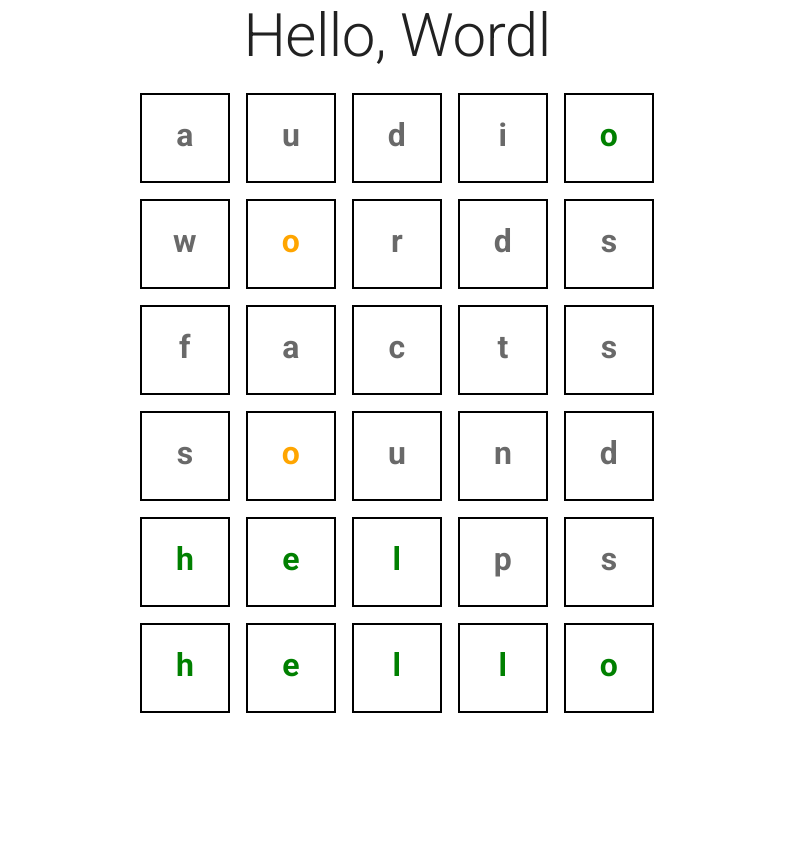
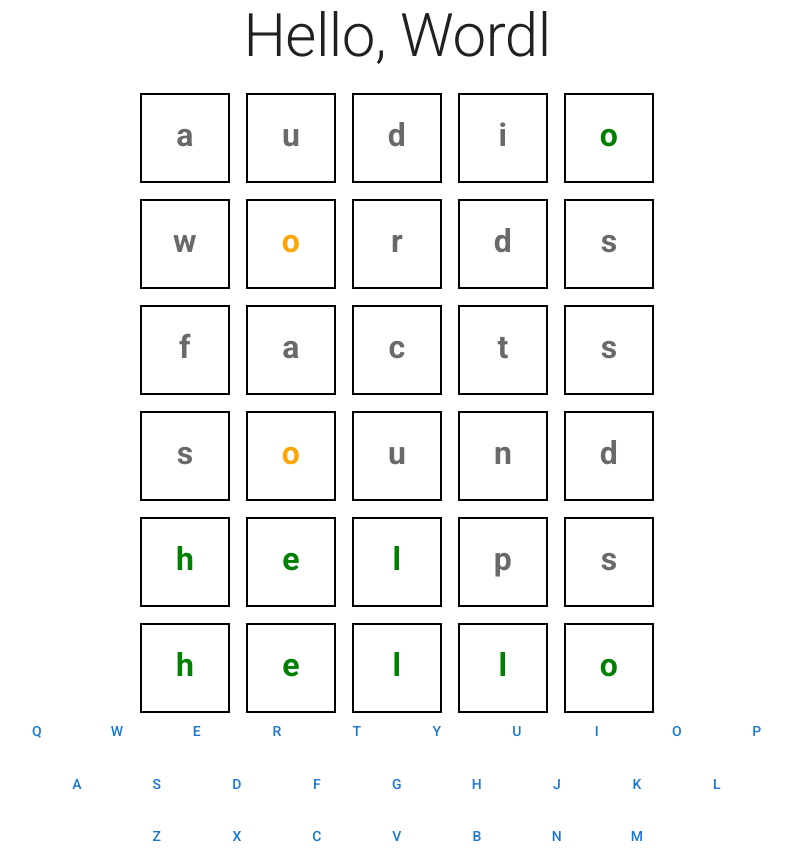
Before and after one commit to pranavavva/wordle, a React (Create React App) app: page / in a window 1280 px wide. Shown: the whole page, without its empty margins (243-1035 px from the left). Before the commit the page ends 800 px from the top, so only its background shows below. Built offline with nearby package versions, Linux system fonts and the light colour scheme.

Commit message:
keyboard except enter and backspace

```diff
--- a/src/App.tsx
+++ b/src/App.tsx
@@ -1,18 +1,27 @@
 import * as React from 'react';
 
 import { Container, Typography } from '@mui/material';
-import WordleGrid from 'features/grid/Grid';
+import WordleGrid from 'features/grid/WordleGrid';
+import Keyboard from 'features/keyboard/Keyboard';
 
 export default function App() {
+  const solution = 'hello';
   return (
-    <Container maxWidth='sm'>
+    <Container maxWidth='md'>
       <Typography variant='h2' component='h1' align='center' gutterBottom>
         Hello, Wordl
       </Typography>
       <WordleGrid
         guesses={['audio', 'words', 'facts', 'sounds', 'helps', 'hello']}
         currentGuess='che'
-        solution='hello'
+        solution={solution}
+      />
+      <Keyboard
+        solution={solution}
+        onChar={char => console.log(char)}
+        onDelete={() => console.log('delete')}
+        onEnter={() => console.log('enter')}
+        guesses={['audio', 'words', 'facts', 'sounds', 'helps', 'hello']}
       />
     </Container>
   );
--- a/src/features/grid/Grid.tsx
+++ b/src/features/grid/WordleGrid.tsx
@@ -2,7 +2,7 @@ import * as React from 'react';
 import { GridRowType } from 'app/types';
 import { MAX_GUESSES } from 'utils/constants';
 import { Grid } from '@mui/material';
-import WordleGridRow from './GridRow';
+import WordleGridRow from './WordleGridRow';
 
 type GridProps = {
   guesses: string[];
--- a/src/features/grid/GridRow.tsx
+++ b/src/features/grid/WordleGridRow.tsx
@@ -3,7 +3,7 @@ import * as React from 'react';
 import { MAX_WORD_LENGTH } from 'utils/constants';
 import getGuessStatuses from 'utils/guess';
 import { Grid } from '@mui/material';
-import WordleCell from './Cell';
+import WordleCell from './WordleCell';
 
 type GridRowProps = {
   type: GridRowType;
--- /dev/null
+++ b/src/features/keyboard/Key.tsx
@@ -0,0 +1,24 @@
+import * as React from 'react';
+import { CellStatus } from 'app/types';
+import { Button } from '@mui/material';
+
+type KeyProps = {
+  children?: React.ReactNode;
+  value: string;
+  width?: number;
+  status?: CellStatus;
+  onClick: (value: string) => void;
+};
+
+export default function Key(props: KeyProps): JSX.Element {
+  const { children, value, width, status, onClick } = props;
+
+  return <Button onClick={() => onClick(value)}>{value}</Button>;
+}
+
+// set default props
+Key.defaultProps = {
+  children: null,
+  width: 40,
+  status: CellStatus.UNSUBMITTED,
+};
--- /dev/null
+++ b/src/features/keyboard/Keyboard.tsx
@@ -0,0 +1,88 @@
+import * as React from 'react';
+import { Grid } from '@mui/material';
+import getGuessStatuses from 'utils/guess';
+import Key from './Key';
+
+type KeyboardProps = {
+  onChar: (value: string) => void;
+  onDelete: () => void;
+  onEnter: () => void;
+  guesses: string[];
+  solution: string;
+};
+
+export default function Keyboard(props: KeyboardProps): JSX.Element {
+  const { onChar, onDelete, onEnter, guesses, solution } = props;
+
+  const charStatuses = guesses.flatMap(guess =>
+    getGuessStatuses(guess, solution)
+  );
+
+  const onClick = (value: string) => {
+    if (value === 'enter') {
+      onEnter();
+    } else if (value === 'delete') {
+      onDelete();
+    } else {
+      onChar(value);
+    }
+  };
+
+  // set up event listeners so users can use their physical keyboard
+  React.useEffect(() => {
+    const listener = (event: KeyboardEvent) => {
+      if (event.key === 'Enter') {
+        onEnter();
+      } else if (event.key === 'Backspace') {
+        onDelete();
+      } else {
+        const key = event.key.toUpperCase();
+        if (key.length === 1 && key.match(/[A-Z]/)) {
+          onChar(key);
+        }
+      }
+    };
+
+    window.addEventListener('keyup', listener);
+
+    return () => {
+      window.removeEventListener('keyup', listener);
+    };
+  }, [onChar, onDelete, onEnter]);
+
+  const row1 = ['Q', 'W', 'E', 'R', 'T', 'Y', 'U', 'I', 'O', 'P'];
+  const row2 = ['A', 'S', 'D', 'F', 'G', 'H', 'J', 'K', 'L'];
+  const row3 = ['Z', 'X', 'C', 'V', 'B', 'N', 'M'];
+
+  return (
+    <Grid container spacing={2} direction='column' alignItems='center'>
+      <Grid item>
+        <Grid container spacing={2} direction='row' justifyContent='center'>
+          {row1.map(char => (
+            <Grid item key={char}>
+              <Key value={char} onClick={onClick} />
+            </Grid>
+          ))}
+        </Grid>
+      </Grid>
+      <Grid item>
+        <Grid container spacing={2} direction='row' justifyContent='center'>
+          {row2.map(char => (
+            <Grid item key={char}>
+              <Key value={char} onClick={onClick} />
+            </Grid>
+          ))}
+        </Grid>
+      </Grid>
+      <Grid item>
+        <Grid container spacing={2} direction='row' justifyContent='center'>
+          {row3.map(char => (
+            <Grid item key={char}>
+              <Key value={char} onClick={onClick} />
+            </Grid>
+          ))}
+        </Grid>
+      </Grid>
+    </Grid>
+  );
+}
--- a/src/utils/guess.ts
+++ b/src/utils/guess.ts
@@ -37,9 +37,5 @@ export default function getGuessStatuses(
     }
   });
 
-  console.log(guess);
-  console.log(solution);
-  console.log(statuses);
-
   return statuses;
 }
```
Also changed, not shown: src/features/grid/WordleCell.tsx (renamed from src/features/grid/Cell.tsx).
